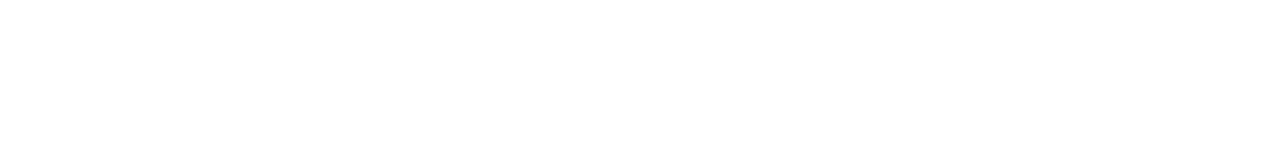
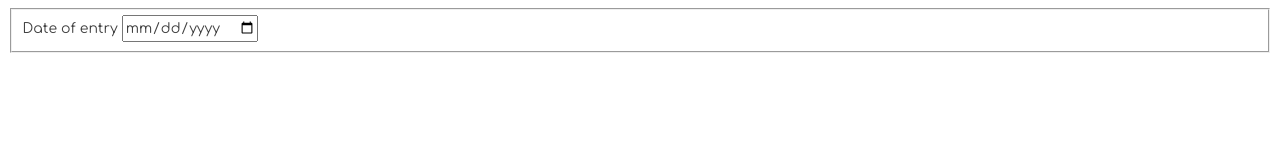
Before and after one commit to nch66862/daily-journal, a plain HTML site: page index.html in a window 1280 px wide. Drawn offline with Linux system fonts and the light colour scheme; a web font is replaced by a local one.

Commit message:
getting the first input box right for the date

```diff
--- a/index.html
+++ b/index.html
@@ -7,10 +7,12 @@
     </head>
 
     <body>
-        <main id="container">
-
-        </main>
-
+        <form action="">
+            <fieldset>
+                <label for="jounalDate"> Date of entry</label>
+                <input type="date" name="journalDate">
+            </fieldset>
+        </form>
         <script type="module" src="./scripts/main.js"></script>
     </body>
 </html>
```
